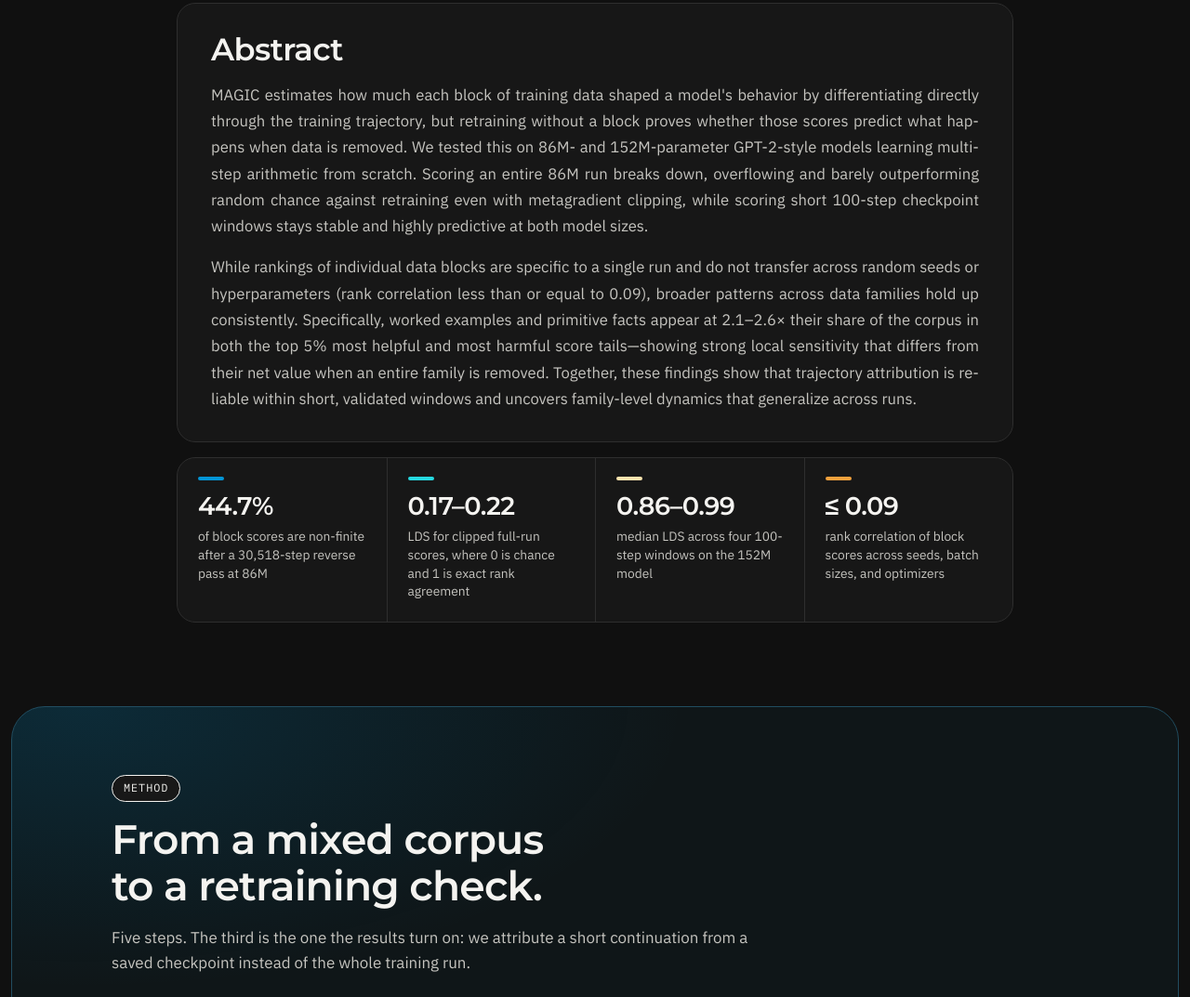
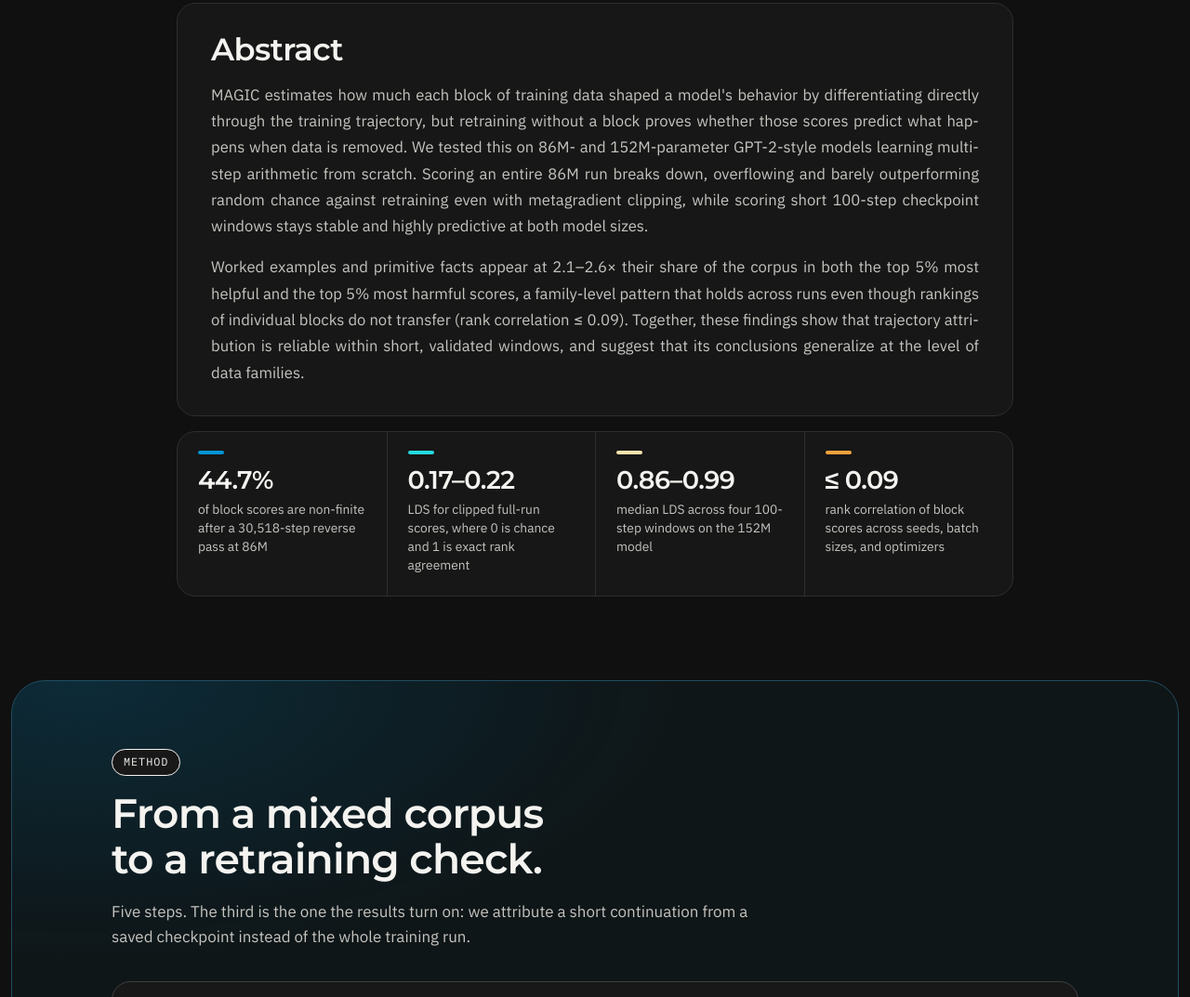
Before and after one commit to VLee9124/mathamagical, a plain HTML site: page index.html in a window 1280 px wide. Shown: the part 1112-2185 px from the top of the page at 93% size. Drawn offline with Linux system fonts and the light colour scheme; animation ran at ten frames a second.

Commit message:
Condense the abstract's closing paragraph to two sentences
Leads with the top-5% tail result and closes on the reliability of
short, validated windows.

Co-Authored-By: Claude Fable 5.2 <noreply@anthropic.com>

```diff
--- a/index.html
+++ b/index.html
@@ -151,7 +151,7 @@
           MAGIC estimates how much each block of training data shaped a model's behavior by differentiating directly through the training trajectory, but retraining without a block proves whether those scores predict what happens when data is removed. We tested this on 86M- and 152M-parameter GPT-2-style models learning multistep arithmetic from scratch. Scoring an entire 86M run breaks down, overflowing and barely outperforming random chance against retraining even with metagradient clipping, while scoring short 100-step checkpoint windows stays stable and highly predictive at both model sizes.
         </p>
         <p class="reveal">
-          While rankings of individual data blocks are specific to a single run and do not transfer across random seeds or hyperparameters (rank correlation less than or equal to 0.09), broader patterns across data families hold up consistently. Specifically, worked examples and primitive facts appear at 2.1–2.6× their share of the corpus in both the top 5% most helpful and most harmful score tails—showing strong local sensitivity that differs from their net value when an entire family is removed. Together, these findings show that trajectory attribution is reliable within short, validated windows and uncovers family-level dynamics that generalize across runs.
+          Worked examples and primitive facts appear at 2.1–2.6× their share of the corpus in both the top 5% most helpful and the top 5% most harmful scores, a family-level pattern that holds across runs even though rankings of individual blocks do not transfer (rank correlation ≤ 0.09). Together, these findings show that trajectory attribution is reliable within short, validated windows, and suggest that its conclusions generalize at the level of data families.
         </p>
       </div>
       <div class="stats">
```
